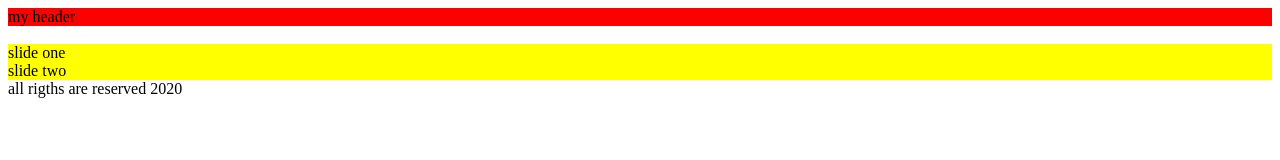
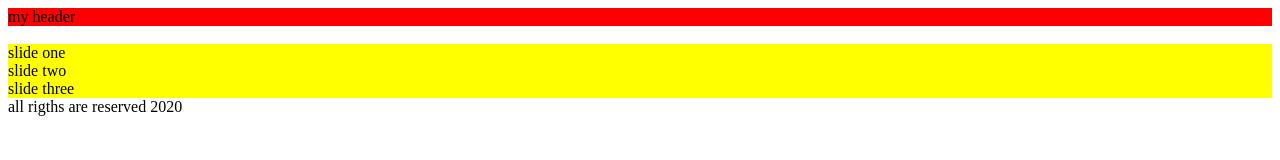
Before and after one commit to Nanafox8585/gi-copy, a website: page index.html in a window 1280 px wide. Drawn offline with Linux system fonts and the light colour scheme.

Commit message:
slide three added

```diff
--- a/index.html
+++ b/index.html
@@ -17,6 +17,7 @@
     <div class="slider">
         <div>slide one</div>
         <div>slide two</div>
+        <div>slide three</div>
     </div>
     <footer>
         all rigths are reserved 2020
```
